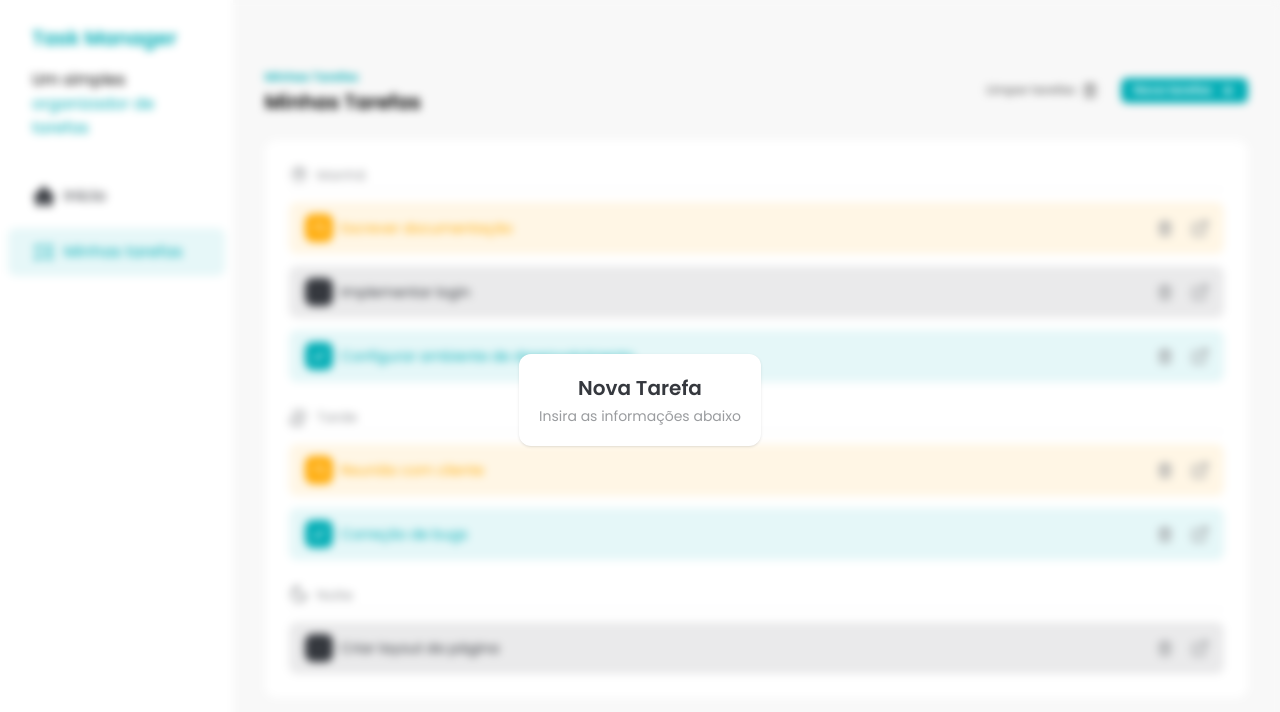
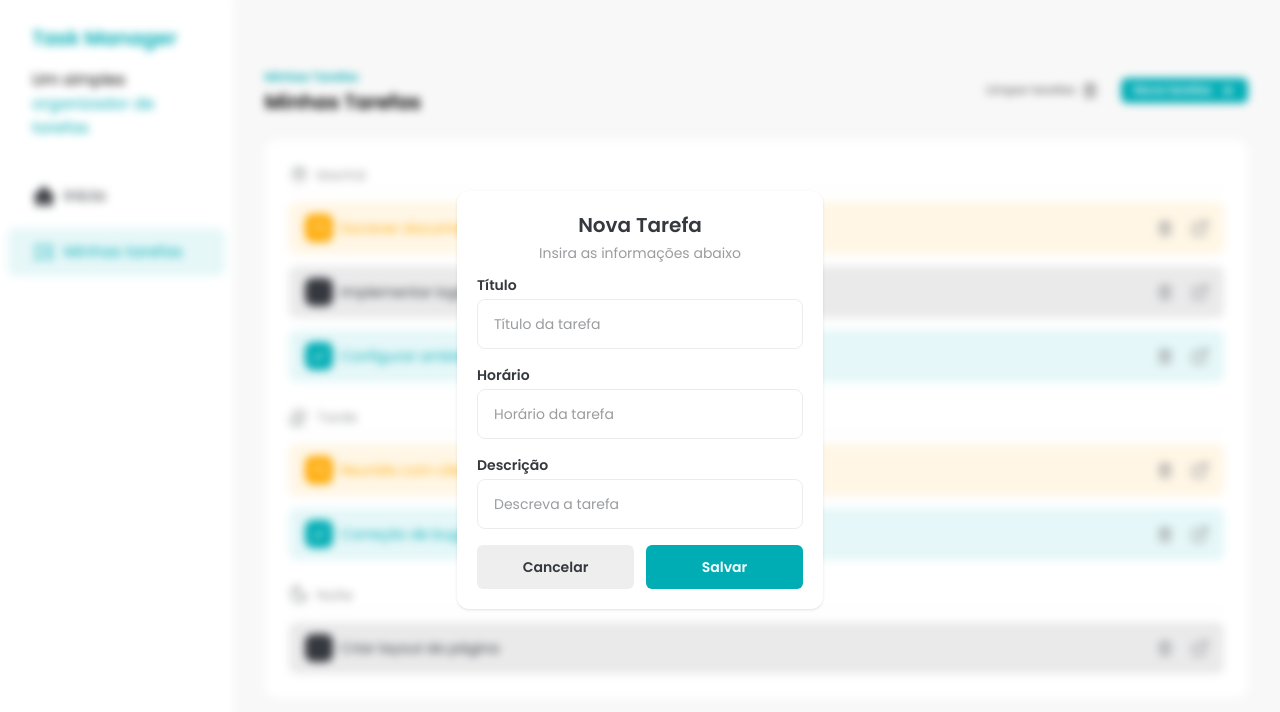
Before and after one commit to DevDaniloSants/fsc-task-manager, a React (Vite) app: page / in a window 1280 px wide. Both pictures are taken after a click on the button "Nova tarefas". Shown: the top 712 px of the page. Built offline with nearby package versions, Linux system fonts and the light colour scheme.

Commit message:
feat: ensure AddTaskDialog can be closed

```diff
--- a/src/components/AddTaskDialog.jsx
+++ b/src/components/AddTaskDialog.jsx
@@ -1,15 +1,38 @@
 import { createPortal } from 'react-dom';
 
-const AddTaskDialog = ({ isOpen }) => {
+import Button from './Button';
+import Input from './Input';
+
+const AddTaskDialog = ({ isOpen, handleClose }) => {
   if (!isOpen) return null;
 
   return createPortal(
     <div className="fixed left-0 top-0 flex h-screen w-screen items-center justify-center backdrop-blur-sm">
-      <div className="rounded-xl bg-white p-5 text-center shadow">
+      <div className="w-[366px] rounded-xl bg-white p-5 text-center shadow">
         <h2 className="text-xl font-semibold text-[#35383E]">Nova Tarefa</h2>
-        <p className="mt-1 text-sm text-[#9A9C9F]">
+        <p className="mb-3 mt-1 text-sm text-[#9A9C9F]">
           Insira as informações abaixo
         </p>
+
+        <div className="flex flex-col space-y-4">
+          <Input label="Título" placeholder="Título da tarefa" />
+          <Input label="Horário" placeholder="Horário da tarefa" />
+          <Input label="Descrição" placeholder="Descreva a tarefa" />
+
+          <div className="flex gap-3">
+            <Button
+              size="large"
+              className="w-full"
+              variant="secondary"
+              onClick={handleClose}
+            >
+              Cancelar
+            </Button>
+            <Button size="large" className="w-full">
+              Salvar
+            </Button>
+          </div>
+        </div>
       </div>
     </div>,
     document.body
--- a/src/components/Tasks.jsx
+++ b/src/components/Tasks.jsx
@@ -74,7 +74,10 @@
             <AddIcon />
           </Button>
 
-          <AddTaskDialog isOpen={addTaskDialogIsOpen} />
+          <AddTaskDialog
+            isOpen={addTaskDialogIsOpen}
+            handleClose={() => setAddTaskDialogIsOpen(false)}
+          />
         </div>
       </div>
 
```
